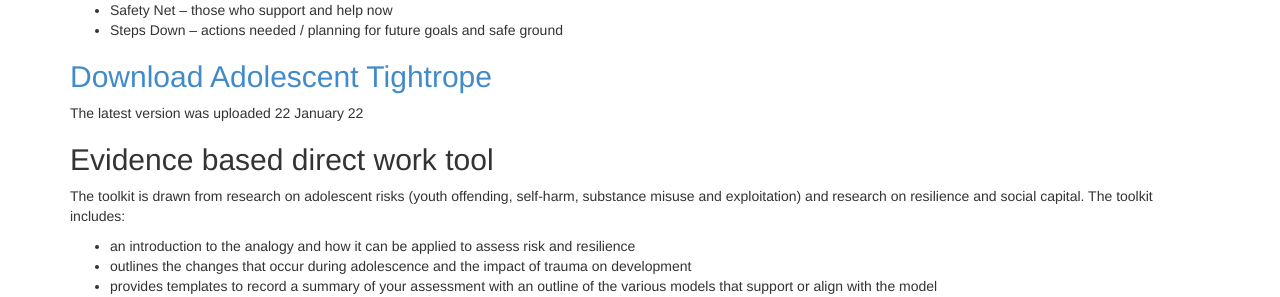
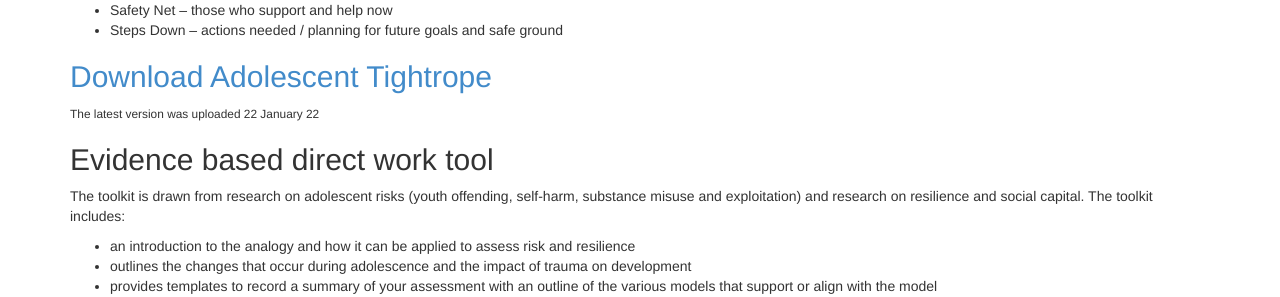
Before and after one commit to retrotravelbug/tightropetool, a Jekyll site: the page built from adolescent tightrope.md, in a window 1280 px wide. Shown: the part 632-929 px from the top of the page. Built offline with Jekyll 4.4.1, drawn with Linux system fonts in a browser that asks for light colours; nearby versions of some CDN libraries.

```diff
--- a/adolescent tightrope.md
+++ b/adolescent tightrope.md
@@ -25,8 +25,7 @@ Supporting current approaches of trauma informed practice, Signs of Safety®, Go
 -	Steps Down – actions needed / planning for future goals and safe ground
 
 ## [Download Adolescent Tightrope]
-
-The latest version was uploaded 22 January 22
+<small>The latest version was uploaded 22 January 22<small>
 
 ## Evidence based direct work tool
 The toolkit is drawn from research on adolescent risks (youth offending, self-harm, substance misuse and exploitation) and research on resilience and social capital. The toolkit includes:
```
